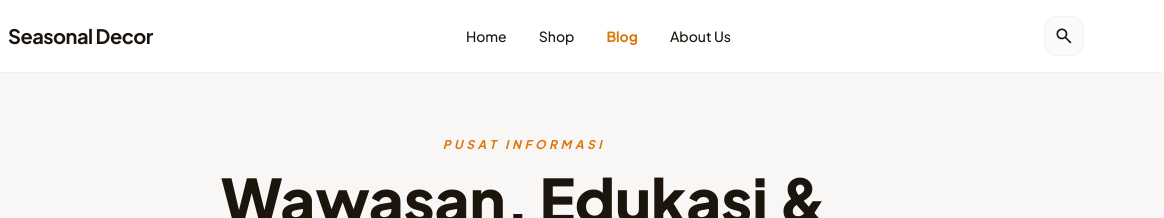
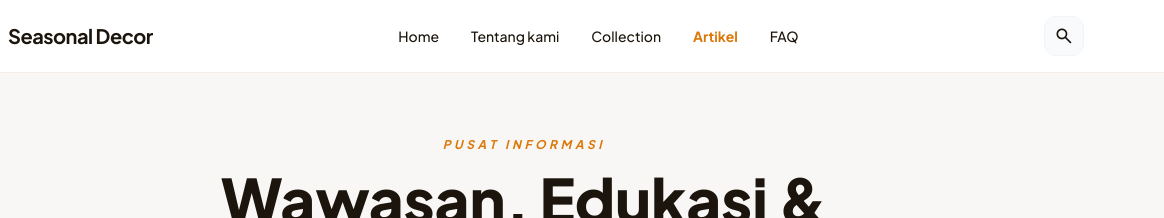
Before and after one commit to mediagencyid/dekorasi, a plain HTML site: page blog.html in a window 1280 px wide. Shown: the top 218 px of the page, 116-1280 px from the left. Drawn offline with nearby package versions, Linux system fonts and the light colour scheme.

Commit message:
Update blog.html

```diff
--- a/blog.html
+++ b/blog.html
@@ -52,9 +52,10 @@
 
             <nav class="hidden md:flex items-center gap-8">
                 <a class="text-sm font-medium hover:text-primary transition-colors" href="index.html">Home</a>
-                <a class="text-sm font-medium hover:text-primary transition-colors" href="collections.html">Shop</a>
-                <a class="text-sm font-bold text-primary transition-colors" href="blog.html">Blog</a>
-                <a class="text-sm font-medium hover:text-primary transition-colors" href="about.html">About Us</a>
+                <a class="text-sm font-medium hover:text-primary transition-colors" href="about.html">Tentang kami</a>
+                <a class="text-sm font-medium hover:text-primary transition-colors" href="collection.html">Collection</a>
+                <a class="text-sm font-bold text-primary transition-colors" href="blog.html">Artikel</a>
+                <a class="text-sm font-medium hover:text-primary transition-colors" href="faq.html">FAQ</a>
             </nav>
 
             <div class="flex items-center gap-3">
```
